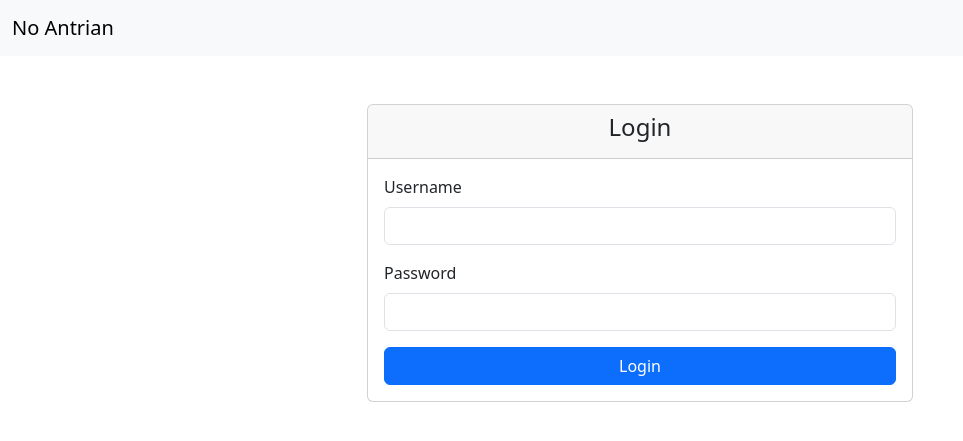
After one commit to uthadehikaru/antrianku, a PHP site: page /login.php in a window 1280 px wide. The commit adds this page. Shown: the top 441 px of the page, without its empty margins (0-963 px from the left). Run offline with PHP 8.4, Linux system fonts and the light colour scheme.

Commit message:
added login

```diff
--- a/function.php
+++ b/function.php
@@ -7,12 +7,22 @@ try {
     // Create/connect to SQLite database
     $db = new SQLite3($db_file);
 
-    // Create table if it doesn't exist
+    // Create table queue if it doesn't exist
     $query = "CREATE TABLE IF NOT EXISTS queues (
         id INTEGER PRIMARY KEY AUTOINCREMENT,
         queue_no INTEGER NOT NULL DEFAULT 0,
         print_no INTEGER NOT NULL DEFAULT 0,
         section TEXT NOT NULL,
+        created_at DATETIME DEFAULT CURRENT_TIMESTAMP
+    )";
+
+    $db->exec($query);
+
+    // Create table user if it doesn't exist
+    $query = "CREATE TABLE IF NOT EXISTS users (
+        id INTEGER PRIMARY KEY AUTOINCREMENT,
+        username TEXT NOT NULL,
+        password TEXT NOT NULL,
         created_at DATETIME DEFAULT CURRENT_TIMESTAMP
     )";
 
@@ -27,27 +37,26 @@ try {
         }
     }
 
+    // Check if the users table is empty
+    $result = $db->query("SELECT COUNT(*) as count FROM users");
+    $row = $result->fetchArray();
+    if ($row['count'] == 0) {
+        $db->exec("INSERT INTO users (username, password) VALUES ('admin', 'admin123')");
+    }
+
     if(isset($_GET['section']) && isset($_GET['action'])) {
         $section = $_GET['section'];
         $action = $_GET['action'];
-        if($action == 'random') {
-            if($section == 'a') {
-                $queue_no = rand(1, 10);
-            }else if($section == 'b') {
-                $queue_no = rand(11, 99);
-            }else if($section == 'c') {
-                $queue_no = rand(100, 999);
+        if($action == 'next') {
+            $result = $db->query("SELECT print_no, queue_no FROM queues WHERE section = '$section'");
+            $row = $result->fetchArray();
+            if($row['print_no'] > $row['queue_no']) {
+                $queue_no = intval($row['queue_no']) + 1;
+                $db->exec("UPDATE queues SET queue_no = '$queue_no' WHERE section = '$section'");
+                $callQueue['section'] = $section;
+                $callQueue['queue_no'] = $queue_no;
             }
-            $db->exec("UPDATE queues SET queue_no = '$queue_no' WHERE section = '$section'");
-        }elseif($action == 'next') {
-            $result = $db->query("SELECT queue_no FROM queues WHERE section = '$section'");
-            $row = $result->fetchArray();
-            $queue_no = intval($row['queue_no']) + 1;
-            $db->exec("UPDATE queues SET queue_no = '$queue_no' WHERE section = '$section'");
-            $callQueue['section'] = $section;
-            $callQueue['queue_no'] = $queue_no;
         }
-
     }
 
     $result = $db->query("SELECT * FROM queues");
--- /dev/null
+++ b/login.php
@@ -0,0 +1,70 @@
+<?php
+session_start();
+include('function.php');
+if(isset($_SESSION['username'])) {
+    header('Location: admin.php');
+    exit();
+}
+if(isset($_POST['username']) && isset($_POST['password'])) {
+    $username = $_POST['username'];
+    $password = $_POST['password'];
+	$result = $db->query("SELECT * FROM users WHERE username = '$username' AND password = '$password'");
+    $row = $result->fetchArray();
+    if($row) {
+        $_SESSION['username'] = $username;
+        header('Location: admin.php');
+    } else {
+        $error = "Invalid username or password";
+    }
+}
+
+?>
+<!doctype html>
+<html lang="en">
+
+<head>
+    <meta charset="utf-8">
+    <meta name="viewport" content="width=device-width, initial-scale=1">
+    <title>Login</title>
+    <link href="/bootstrap/css/bootstrap.min.css" rel="stylesheet"
+        integrity="sha384-QWTKZyjpPEjISv5WaRU9OFeRpok6YctnYmDr5pNlyT2bRjXh0JMhjY6hW+ALEwIH" crossorigin="anonymous">
+		<script src="https://code.jquery.com/jquery-3.7.1.min.js" integrity="sha256-/JqT3SQfawRcv/BIHPThkBvs0OEvtFFmqPF/lYI/Cxo=" crossorigin="anonymous"></script>
+</head>
+
+<body>
+    <?php include('navbar.php'); ?>
+    <section class="container mt-5">
+        <div class="row justify-content-center">
+            <div class="col-md-6">
+                <div class="card">
+                    <div class="card-header">
+                        <h4 class="text-center">Login</h4>
+						<?php if(isset($error)) : ?>
+							<div class="alert alert-danger"><?php echo $error; ?></div>
+						<?php endif; ?>
+                    </div>
+                    <div class="card-body">
+                        <form method="POST" action="login.php">
+                            <div class="mb-3">
+                                <label for="username" class="form-label">Username</label>
+                                <input type="text" class="form-control" id="username" name="username" required>
+                            </div>
+                            <div class="mb-3">
+                                <label for="password" class="form-label">Password</label>
+                                <input type="password" class="form-control" id="password" name="password" required>
+                            </div>
+                            <div class="d-grid">
+                                <button type="submit" class="btn btn-primary">Login</button>
+                            </div>
+                        </form>
+                    </div>
+                </div>
+            </div>
+        </div>
+    </section>
+    <script src="/bootstrap/js/bootstrap.bundle.min.js"
+        integrity="sha384-YvpcrYf0tY3lHB60NNkmXc5s9fDVZLESaAA55NDzOxhy9GkcIdslK1eN7N6jIeHz" crossorigin="anonymous">
+    </script>
+</body>
+
+</html>
--- /dev/null
+++ b/navbar.php
@@ -0,0 +1,19 @@
+<nav class="navbar navbar-expand-lg bg-body-tertiary">
+    <div class="container-fluid">
+        <a class="navbar-brand" href="admin.php">No Antrian</a>
+        <button class="navbar-toggler" type="button" data-bs-toggle="collapse"
+            data-bs-target="#navbarSupportedContent" aria-controls="navbarSupportedContent" aria-expanded="false"
+            aria-label="Toggle navigation">
+            <span class="navbar-toggler-icon"></span>
+        </button>
+        <div class="collapse navbar-collapse" id="navbarSupportedContent">
+            <ul class="navbar-nav me-auto mb-2 mb-lg-0">
+                <?php if(isset($_SESSION['username'])) : ?>
+                    <li class="nav-item">
+                        <a class="nav-link" href="logout.php">Logout</a>
+                    </li>
+                <?php endif; ?>
+            </ul>
+        </div>
+    </div>
+</nav>
```
Also changed, not shown: admin.php (+10 -39 lines), form.php (+4 -17 lines), index.php (+1 -15 lines), logout.php (added, +11 -0 lines).
